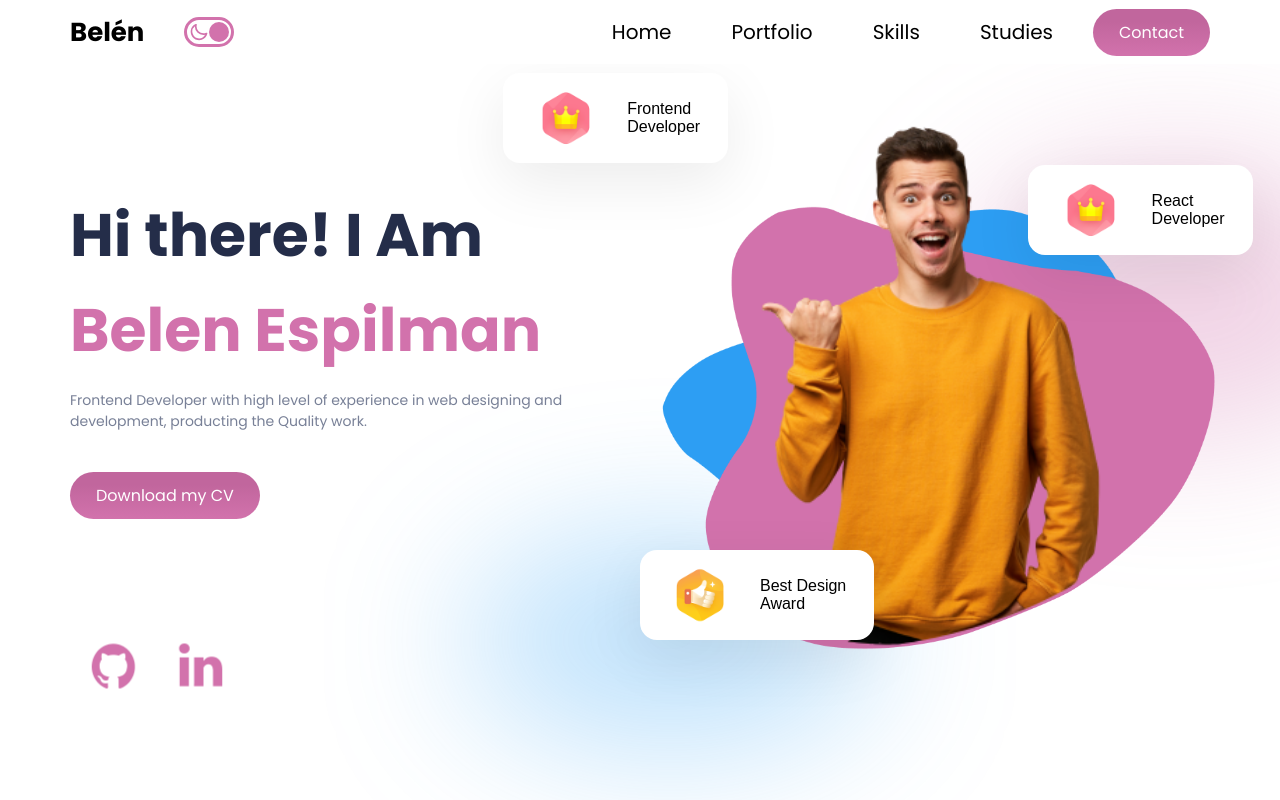
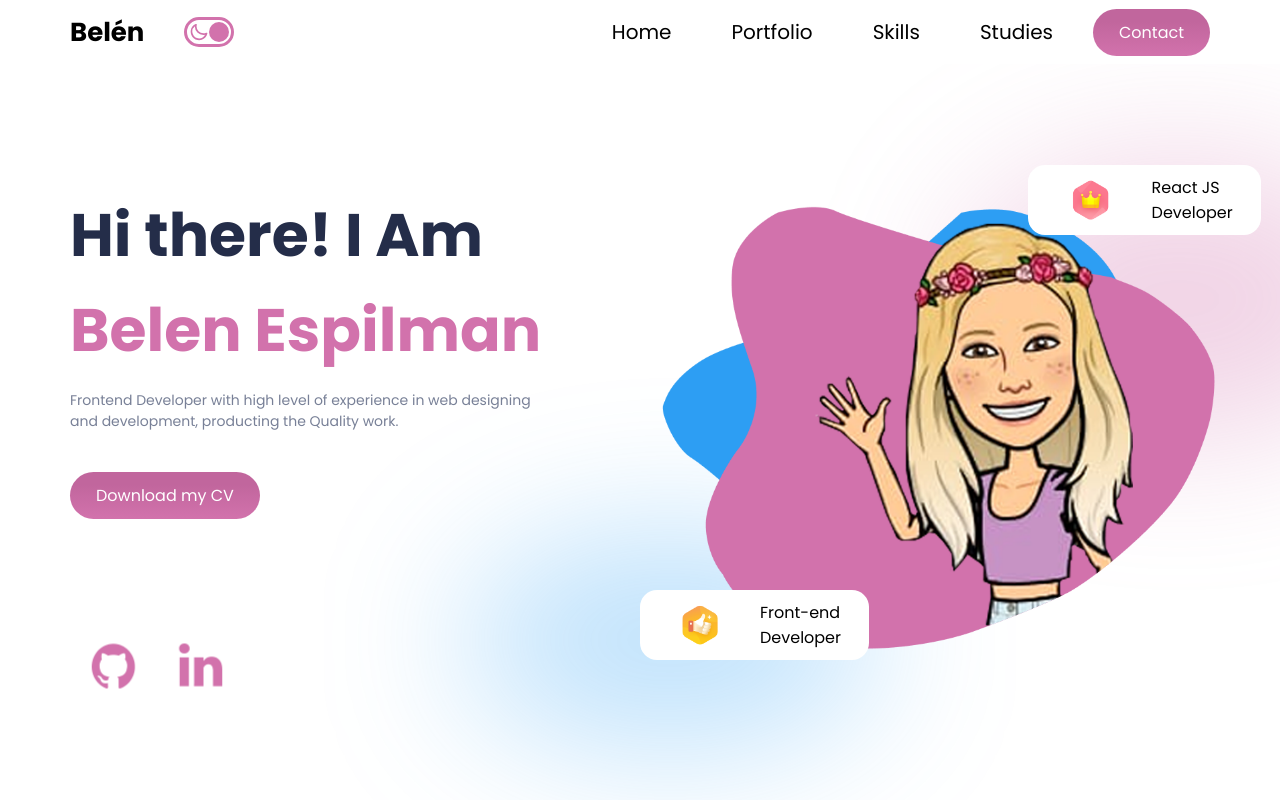
Before and after one commit to belenespilman/portfolio, a React (Create React App) app: page / in a window 1280 px wide. Shown: the top 800 px of the page. Built offline with nearby package versions, Linux system fonts and the light colour scheme.

Commit message:
fix intro

```diff
--- a/src/Components/FloatingDiv/FloatingDiv.css
+++ b/src/Components/FloatingDiv/FloatingDiv.css
@@ -1,19 +1,19 @@
 .floatingDiv {
-  justify-content: space-around;
+  justify-content:space-around;
   background: white;
-  box-shadow: var(--boxShadow);
+  box-shadow: none;
   border-radius: 17px;
   display: flex;
   align-items: center;
   padding: 0px 28px 0px 0px;
-  height: 4.5rem;
+  height: 3.5rem;
+
 }
 .floatingDiv > img {
-  transform: scale(0.4);
+  transform: scale(0.3);
 }
 .floatingDiv > span {
-  font-family: sans-serif;
+  font-family: "poppins";
   font-size: 16px;
-  /* yahan ye color add kia hy bad mein dark mode k waqt */
   color: black;
 }
--- a/src/Components/FloatingDiv/FloatingDiv.jsx
+++ b/src/Components/FloatingDiv/FloatingDiv.jsx
@@ -2,11 +2,11 @@ import React from 'react'
 
 import './FloatingDiv.css'
 
-const FloatinDiv = ({ img, text1, text2 }) => {
+const FloatinDiv = ({ img, text1, text2, link}) => {
   return (
     // darkMode
     <div className="floatingDiv">
-      <img src={img} alt="" />
+      <img src={img} alt="Visit my LinkedIn Profile" />
       <span>
         {text1}
         <br />
--- a/src/Components/Intro/Intro.css
+++ b/src/Components/Intro/Intro.css
@@ -13,6 +13,7 @@
     flex: 0.6;
   }
 }
+
 
 /* left side styling */
 .i-left {
@@ -112,6 +113,8 @@
   .i-right .blur {
     display: none;
   }
+
+
   .floating-div:nth-of-type(1){
     /* display: none; */
     top: -7rem !important;;
--- a/src/Components/Intro/Intro.jsx
+++ b/src/Components/Intro/Intro.jsx
@@ -14,7 +14,7 @@ import Resume from './resume.pdf'
 
 const Intro = () => {
   // Transition
-  const transition = { duration: 2, type: 'spring' }
+  const transition = { duration: 2, type: 'string' }
 
   // context
   const theme = useContext(themeContext)
@@ -30,7 +30,7 @@ const Intro = () => {
           <span>Belen Espilman</span>
           <span>
             Frontend Developer with high level of experience in web designing
-            and development, producting the Quality work.
+            <br/>and development, producting the Quality work.
           </span>
         </div>
         <a href={Resume} download>
@@ -56,16 +56,16 @@ const Intro = () => {
       <div className="i-right">
         <img src={Vector1} alt="" />
         <img src={Vector2} alt="" />
-        <img src={boy} alt="" />
         {/* animation */}
 
         <motion.div
-          initial={{ left: '-40%' }}
-          whileInView={{ left: '-24%' }}
+          initial={{ top: '-15%', left: '-3s%' }}
+          whileInView={{ left: '-10%' }}
           transition={transition}
           className="floating-div"
+          style={{display: 'none'}}
         >
-          <FloatinDiv img={crown} text1="Frontend" text2="Developer" />
+          <FloatinDiv img={crown} text1="Frontend" text2="Developer" style={{display:"none"}}/>
         </motion.div>
 
         <motion.div
@@ -73,19 +73,20 @@ const Intro = () => {
           whileInView={{ left: '68%' }}
           transition={transition}
           className="floating-div"
+
         >
-          <FloatinDiv img={crown} text1="React" text2="Developer" />
+          <FloatinDiv img={crown} text1="React JS Developer" />
         </motion.div>
 
         {/* animation */}
         <motion.div
-          initial={{ left: '9rem', top: '18rem' }}
+          initial={{ left: '9rem', top: '65%' }}
           whileInView={{ left: '0rem' }}
           transition={transition}
           className="floating-div"
         >
           {/* floatinDiv mein change hy dark mode ka */}
-          <FloatinDiv img={thumbup} text1="Best Design" text2="Award" />
+          <FloatinDiv img={thumbup} text1="Front-end" text2="Developer" />
         </motion.div>
 
         <div
```
Also changed, not shown: src/img/Vector2.png, src/img/boy.png.
